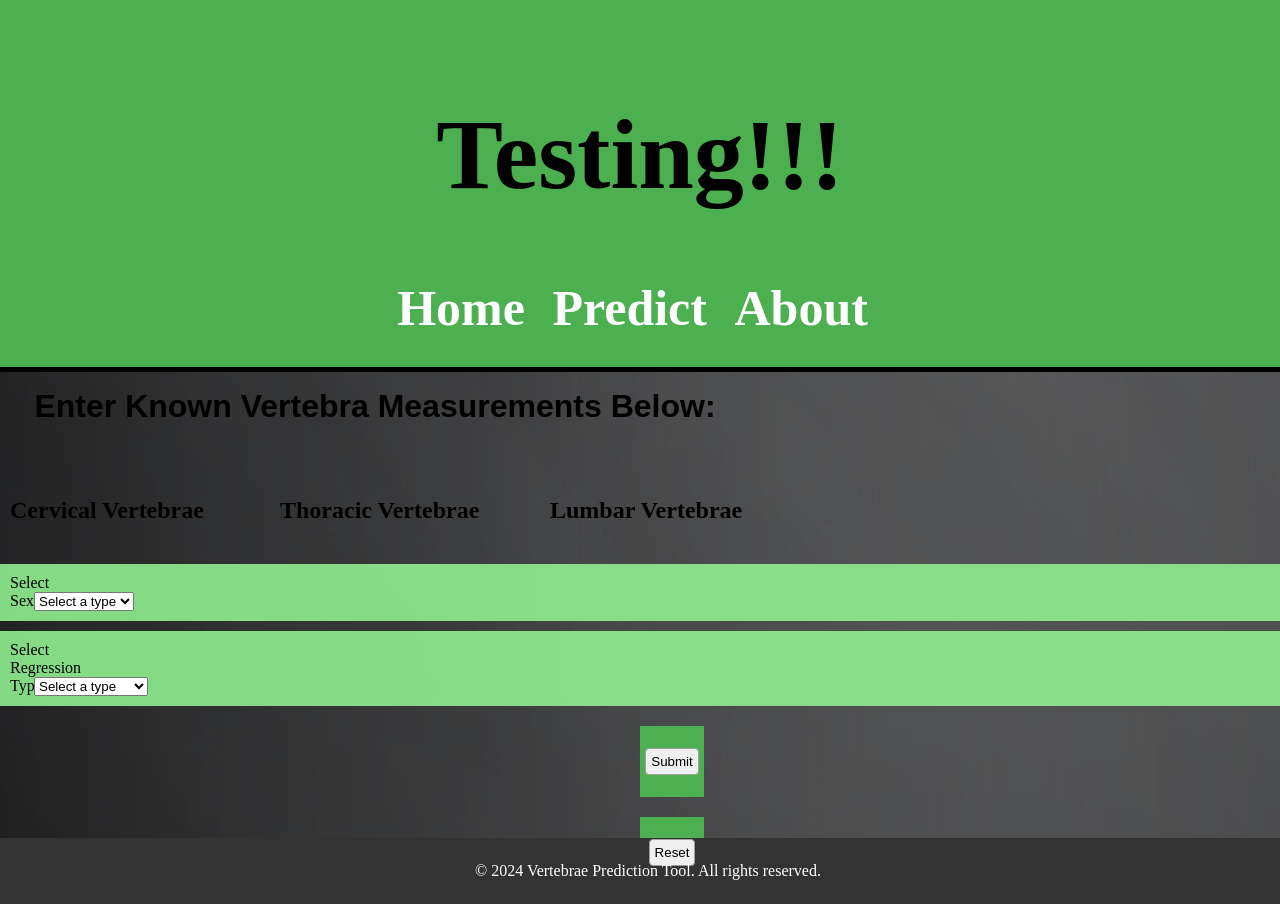
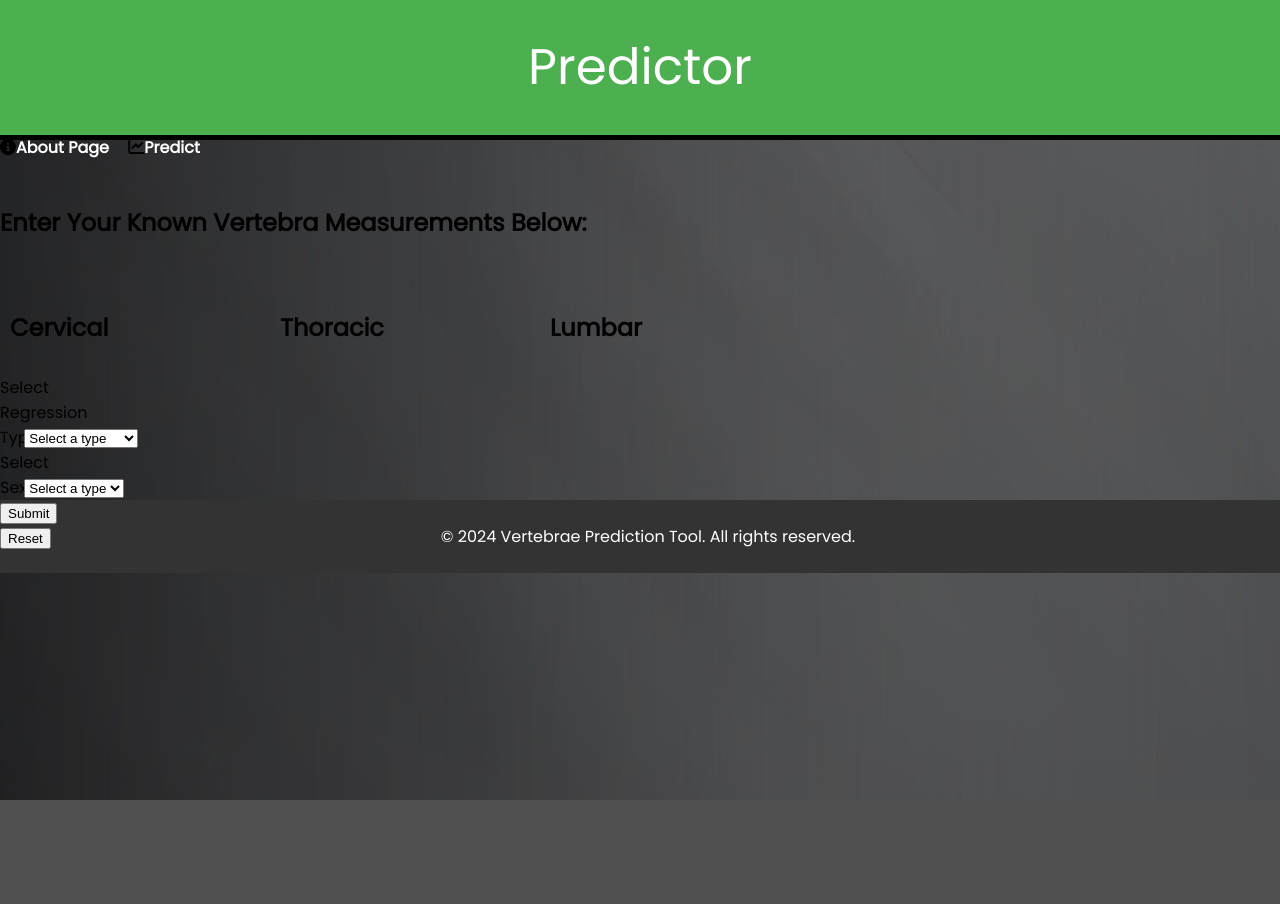
Before and after one commit to graciatu/vertcol, a Flask app: page / in a window 1280 px wide. After the commit the page ends 800 px from the top, so only its background shows below. Run offline with Flask 3, Linux system fonts and the light colour scheme; parts of the project's set-up code (start-up, migrations or seed data) failed here and were passed over; some libraries are stand-ins or nearby versions.

Commit message:
Update index.html

```diff
--- a/SWE/templates/index.html
+++ b/SWE/templates/index.html
@@ -4,28 +4,38 @@
     <meta charset="UTF-8">
     <meta name="viewport" content="width=device-width, initial-scale=1.0">
     <title>Document</title>
-    <link rel="stylesheet" href="{{ url_for('static', filename='styles.css') }}" />
+    <script src="https://kit.fontawesome.com/a84d8a8724.js" crossorigin="anonymous"></script>
+    <link rel="stylesheet" href={{url_for('static', filename='styles.css') }} />
+    <link rel="preconnect" href="https://fonts.googleapis.com">
+    <link rel="preconnect" href="https://fonts.gstatic.com" crossorigin>
+    <link href="https://fonts.googleapis.com/css2?family=Rubik:ital,wght@0,300..900;1,300..900&display=swap" rel="stylesheet">
+    <link rel="preconnect" href="https://fonts.googleapis.com">
+    <link rel="preconnect" href="https://fonts.gstatic.com" crossorigin>
+    <link href="https://fonts.googleapis.com/css2?family=Poppins:wght@300;400&display=swap" rel="stylesheet">
+
 </head>
 <body>
-    <header>
-        <h1>Testing!!!</h1>
+    <div id="containAll">
+        <div id="head">
+            <header>Predictor</header>
             <nav>
                 <ul>
-                <li><a href="#home">Home</a></li>
-                <li><a href="#predict">Predict</a></li>
-                <li><a href="#about">About</a></li>
+                    <li><i class="fa-solid fa-circle-info"></i><a href={{ url_for('about') }}>About Page</a></li>
+                    <li><i class="fa-solid fa-chart-line"></i><a href={{ url_for('predict') }}>Predict</a></li>
                 </ul>
             </nav>
-    </header>
+        </div>
 
-    <div class="open">
-        <h1>Enter Known Vertebra Measurements Below:</h1>
+        <br>
+            <div class="title-predict" id="predict">
+                <h2>Enter Your Known Vertebra Measurements Below:</h2>
+
             </div>
 
         <form action="{{ url_for('input') }}" method="POST">
             <div class="vertebra-container">
                 <div class="vertebra-column">
-                <h2>Cervical Vertebrae</h2>
+                    <h2>Cervical</h2>
                     {% for vertebra in cervical %}
                         <label class ="label" for="{{ vertebra }}">{{ vertebra }}:</label>
                         <input type="number" name="{{ vertebra }}" id="{{ vertebra }}"  min="0" step=".01">
@@ -33,7 +43,7 @@
                     {% endfor %}
                 </div>
                 <div class="vertebra-column">
-                <h2>Thoracic Vertebrae</h2>
+                    <h2>Thoracic</h2>
                     {% for vertebra in thoracic %}
                         <label class ="label" for="{{ vertebra }}">{{ vertebra }}:</label>
                         <input type="number" name="{{ vertebra }}" id="{{ vertebra }}"  min="0" step=".01">
@@ -41,7 +51,7 @@
                     {% endfor %}
                 </div>
                 <div class="vertebra-column">
-                <h2>Lumbar Vertebrae</h2>
+                    <h2>Lumbar</h2>
                     {% for vertebra in lumbar %}
                         <label class ="label" for="{{ vertebra }}">{{ vertebra }}:</label>
                         <input type="number" name="{{ vertebra }}" id="{{ vertebra }}"  min="0" step=".01">
@@ -50,7 +60,15 @@
                 </div>
             </div>
 
-        <div class="option">
+            <div id="colorbox3">
+                <label for="Reg">Select Regression Type:</label>
+                <select name="Reg">
+                    <option value="" disabled selected>Select a type</option>
+                    <option value="Linear">Linear</option>
+                    <option value="Random Forest">Random Forest</option>
+                </select>
+            </div>
+            <div id="colorbox3">
                 <label for="Sex">Select Sex:</label>
                 <select name="Sex">
                     <option value="" disabled selected>Select a type</option>
@@ -59,21 +77,14 @@
                     <option value="Pooled">Pooled</option>
                 </select>
             </div>
-        <div class="option">
-            <label for="Reg">Select Regression Type:</label>
-            <select name="Reg">
-                <option value="" disabled selected>Select a type</option>
-                <option value="Linear">Linear</option>
-                <option value="Random Forest">Random Forest</option>
-            </select>
-        </div >
-        <div class="form-buttons">
-            <input type="submit" value="Submit">
+            <div id="colorbox3">
+                <button type="submit">Submit</button>
             </div>
-        <div class ="form-buttons">
-            <input type="reset" value="Reset"> <!-- Reset button -->
+            <div id ="colorbox3">
+                <button type="reset">Reset</button> <!-- Reset button -->
             </div>
         </form>
+    </div>
 </body>
 
 <footer>
```
Lines whose indentation alone changed are shown as unchanged.
